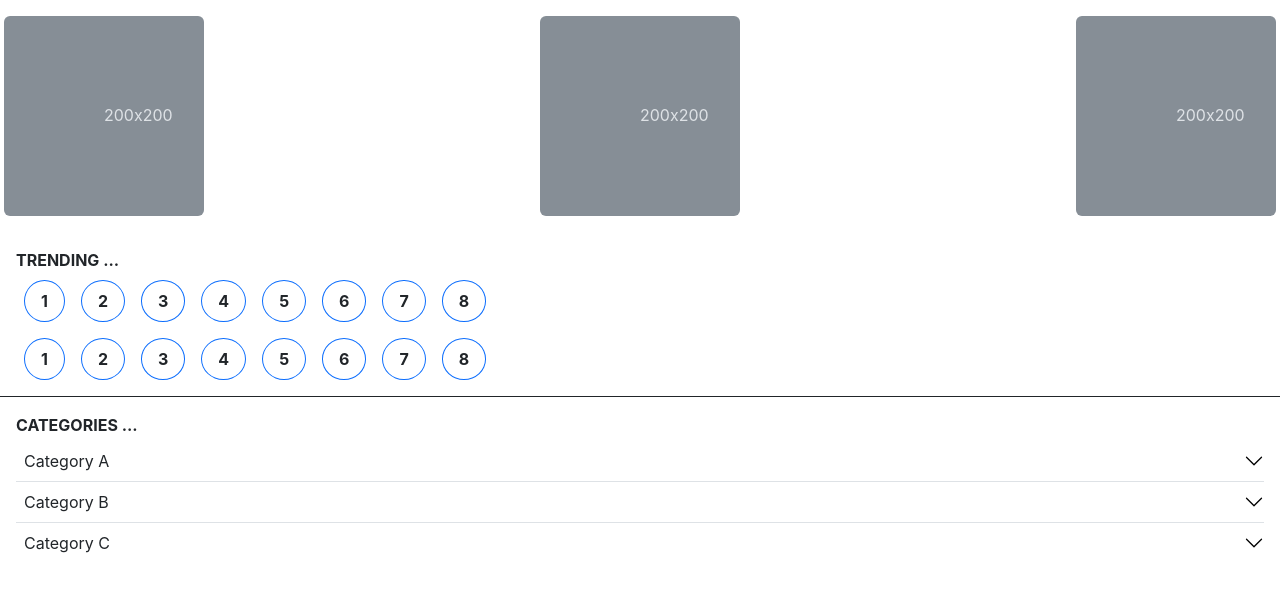
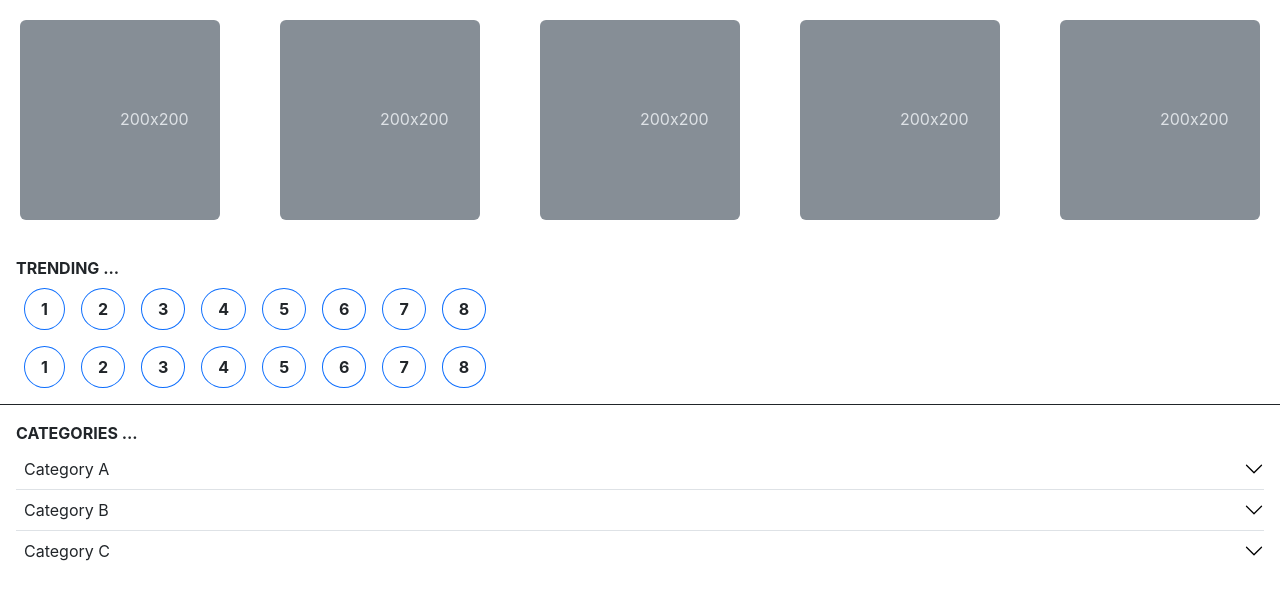
Before and after one commit to GlassCol/BlogApp, a React (Create React App) app in the folder frontend/: page / in a window 1280 px wide. Shown: the top 600 px of the page. Built offline with nearby package versions, Linux system fonts and the light colour scheme.

Commit message:
Added filler content

```diff
--- a/frontend/src/App.js
+++ b/frontend/src/App.js
@@ -5,6 +5,7 @@ import { SidePanel } from "./components/panels/SidePanel";
 function App() {
   return (
     <div className="App">
+
       {/* <header className="App-header"> </header> */}
       <Header />
       <SidePanel />
--- a/frontend/src/components/header/Header.js
+++ b/frontend/src/components/header/Header.js
@@ -3,9 +3,9 @@ export const Header = () => {
 
     return (
         <>
-            <div className="row">
-                <div class="p-3 m-0 border-0 d-flex justify-content-between">
-                    <svg class="bd-placeholder-img rounded "
+            <div className="row m-1">
+                <div className="border-0 d-flex justify-content-between p-3 m-0">
+                    <svg className="bd-placeholder-img rounded "
                         width="200"
                         height="200"
                         xmlns="http://www.w3.org/2000/svg"
@@ -17,7 +17,7 @@ export const Header = () => {
                             <rect width="100%" height="100%" fill="#868e96"></rect>
                             <text x="50%" y="50%" fill="#dee2e6" dy=".3em">200x200</text>
                     </svg>
-                    <svg class="bd-placeholder-img rounded "
+                    <svg className="bd-placeholder-img rounded "
                         width="200"
                         height="200"
                         xmlns="http://www.w3.org/2000/svg"
@@ -29,7 +29,31 @@ export const Header = () => {
                             <rect width="100%" height="100%" fill="#868e96"></rect>
                             <text x="50%" y="50%" fill="#dee2e6" dy=".3em">200x200</text>
                     </svg>
-                    <svg class="bd-placeholder-img rounded "
+                    <svg className="bd-placeholder-img rounded "
+                        width="200"
+                        height="200"
+                        xmlns="http://www.w3.org/2000/svg"
+                        role="img"
+                        aria-label="Placeholder: 200x200"
+                        preserveAspectRatio="xMidYMid slice"
+                        focusable="false">
+                            <title>Placeholder</title>
+                            <rect width="100%" height="100%" fill="#868e96"></rect>
+                            <text x="50%" y="50%" fill="#dee2e6" dy=".3em">200x200</text>
+                    </svg>
+                    <svg className="bd-placeholder-img rounded "
+                        width="200"
+                        height="200"
+                        xmlns="http://www.w3.org/2000/svg"
+                        role="img"
+                        aria-label="Placeholder: 200x200"
+                        preserveAspectRatio="xMidYMid slice"
+                        focusable="false">
+                            <title>Placeholder</title>
+                            <rect width="100%" height="100%" fill="#868e96"></rect>
+                            <text x="50%" y="50%" fill="#dee2e6" dy=".3em">200x200</text>
+                    </svg>
+                    <svg className="bd-placeholder-img rounded "
                         width="200"
                         height="200"
                         xmlns="http://www.w3.org/2000/svg"
--- a/frontend/src/components/panels/category/CategoryListPanel.js
+++ b/frontend/src/components/panels/category/CategoryListPanel.js
@@ -1,14 +1,12 @@
 import { CategoryPane } from "./CategoryPane"
 
-
+const categories = [
+    {id: 1, parentCategory: "A", subCategory: [{id: "1.1", caption: "A1"}, {id: "1.2", caption: "A2"}]},
+    {id: 2, parentCategory: "B", subCategory: [{id: "2.1", caption: "B1"}, {id: "1.2", caption: "B2"}]},
+    {id: 3, parentCategory: "C", subCategory: [{id: "3.1", caption: "C1"}, {id: "1.3", caption: "C2"}]},
+]
 
 export const CategoryListPanel = () => {
-
-    const categories = [
-        {id: 1, parentCategory: "A", subCategory: [{id: "1.1", caption: "A1"}, {id: "1.2", caption: "A2"}]},
-        {id: 2, parentCategory: "B", subCategory: [{id: "2.1", caption: "B1"}, {id: "1.2", caption: "B2"}]},
-        {id: 3, parentCategory: "C", subCategory: [{id: "3.1", caption: "C1"}, {id: "1.3", caption: "C2"}]},
-    ]
 
     return (
         <>
--- a/frontend/src/components/panels/category/CategoryPane.js
+++ b/frontend/src/components/panels/category/CategoryPane.js
@@ -7,7 +7,6 @@ export const CategoryPane = ( {id, parentCategory, subCategory}) => {
     const ddTargetId = "#flush-"+id;
     return (
         <>
-
             <dl className='accordion-item p-0 m-0' >
                 <dt className='accordion-header' id={dtId}>
                     <button className="accordion-button collapsed p-1 m-1"
```
